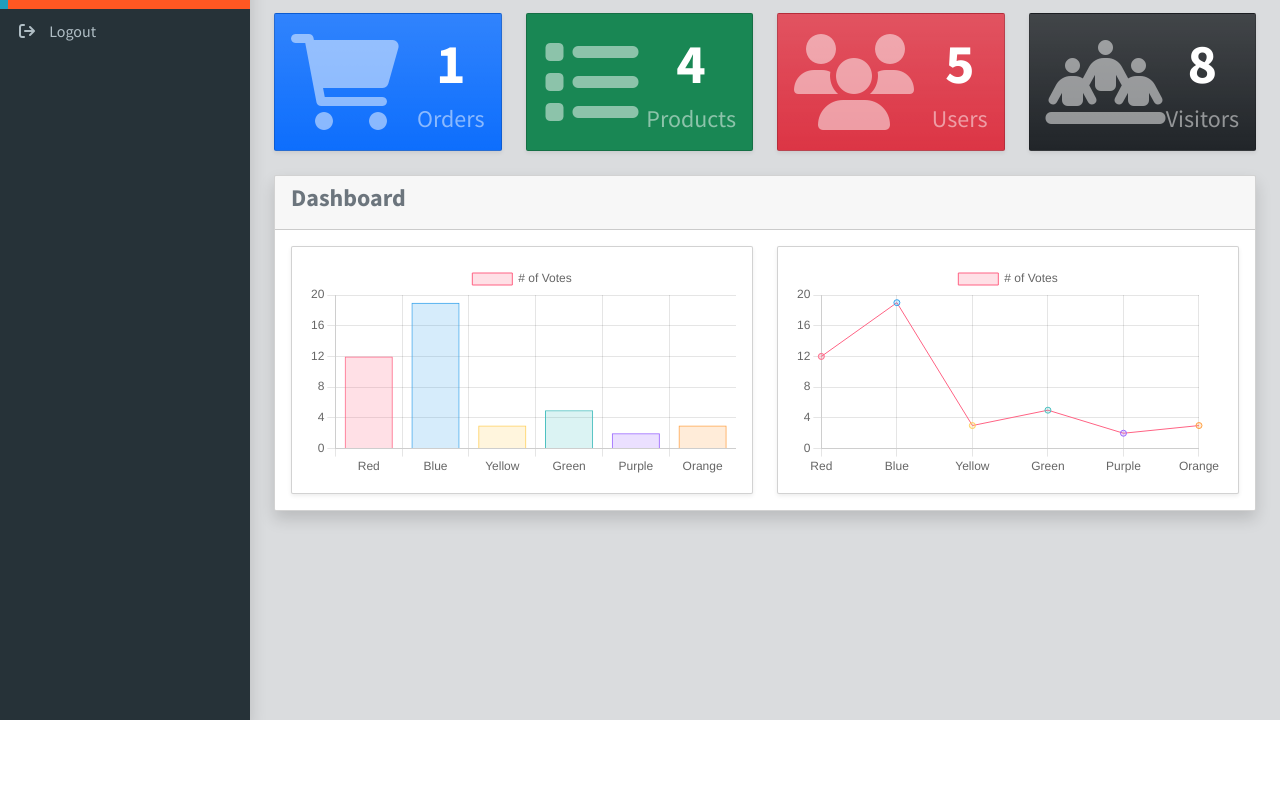
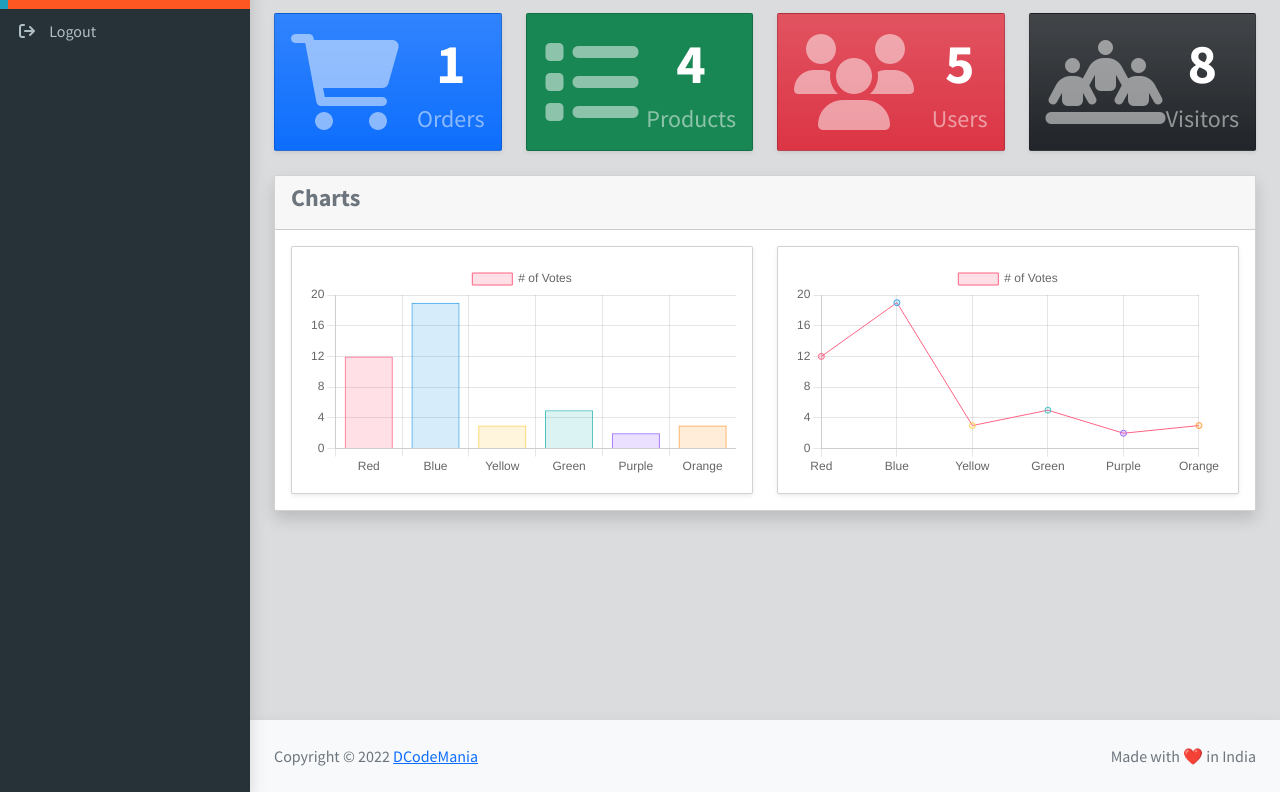
Before and after one commit to DCodeMania/admin-panel-bootstrap-5, a website: page index.html in a window 1280 px wide. Shown: the part 136-928 px from the top of the page. Before the commit the page ends 856 px from the top, so only its background shows below. Drawn offline with nearby package versions, Linux system fonts and the light colour scheme.

Commit message:
Footer added

```diff
--- a/index.html
+++ b/index.html
@@ -185,7 +185,7 @@
               <div class="col-lg-12">
                 <div class="card shadow">
                   <div class="card-header">
-                    <h4 class="text-secondary fw-bold">Dashboard</h4>
+                    <h4 class="text-secondary fw-bold">Charts</h4>
                   </div>
                   <div class="card-body">
                     <div class="row g-4">
@@ -212,6 +212,14 @@
           </div>
         </main>
         <!-- main content end -->
+
+        <!-- footer start -->
+        <footer
+          class="bg-light shadow text-secondary text-center d-flex flex-column flex-md-row justify-content-between p-3 p-md-4">
+          <div>Copyright &copy; 2022 <a href="https://dcodemania.com">DCodeMania</a></div>
+          <div>Made with ❤️ in India</div>
+        </footer>
+        <!-- footer end -->
 
       </div>
     </div>
```
